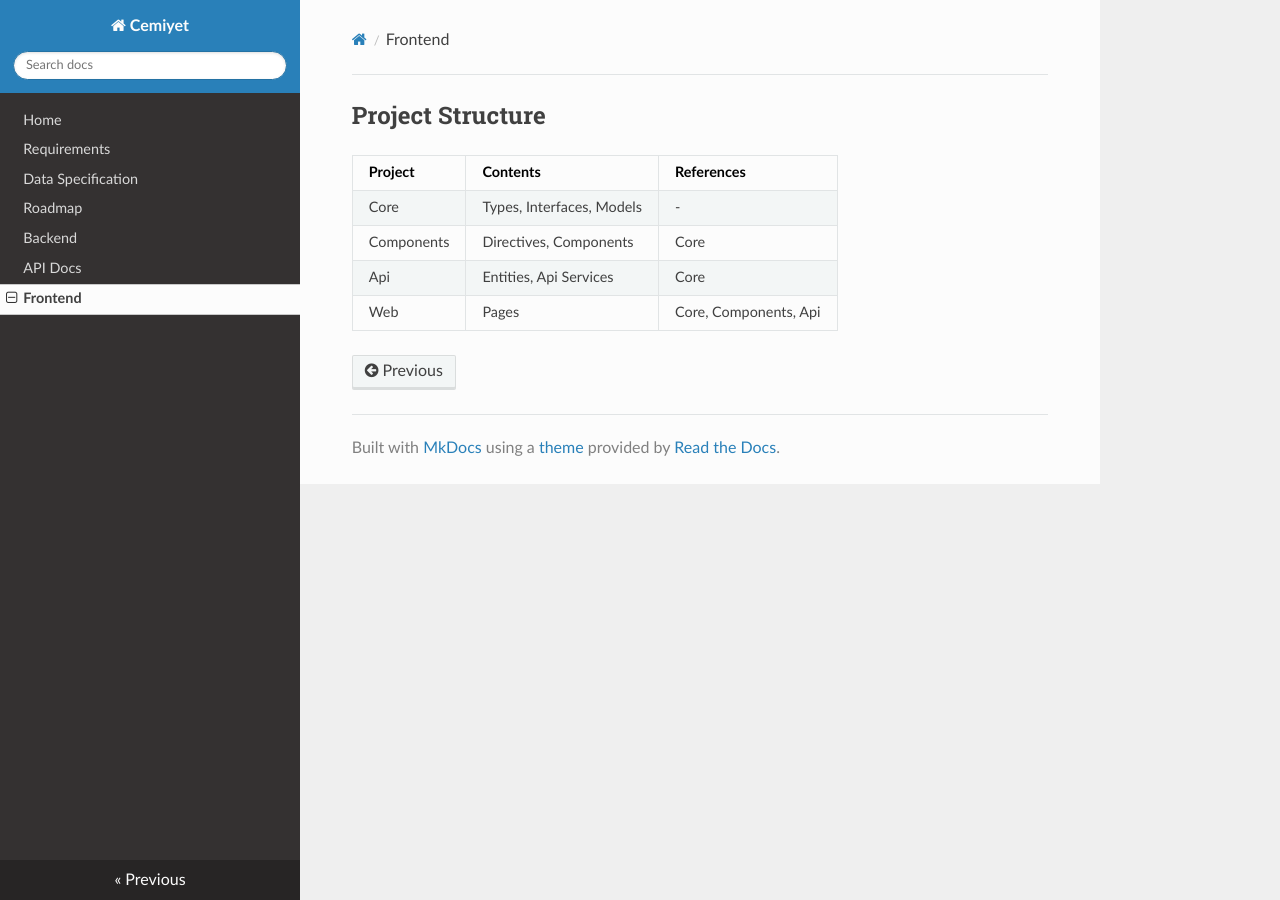
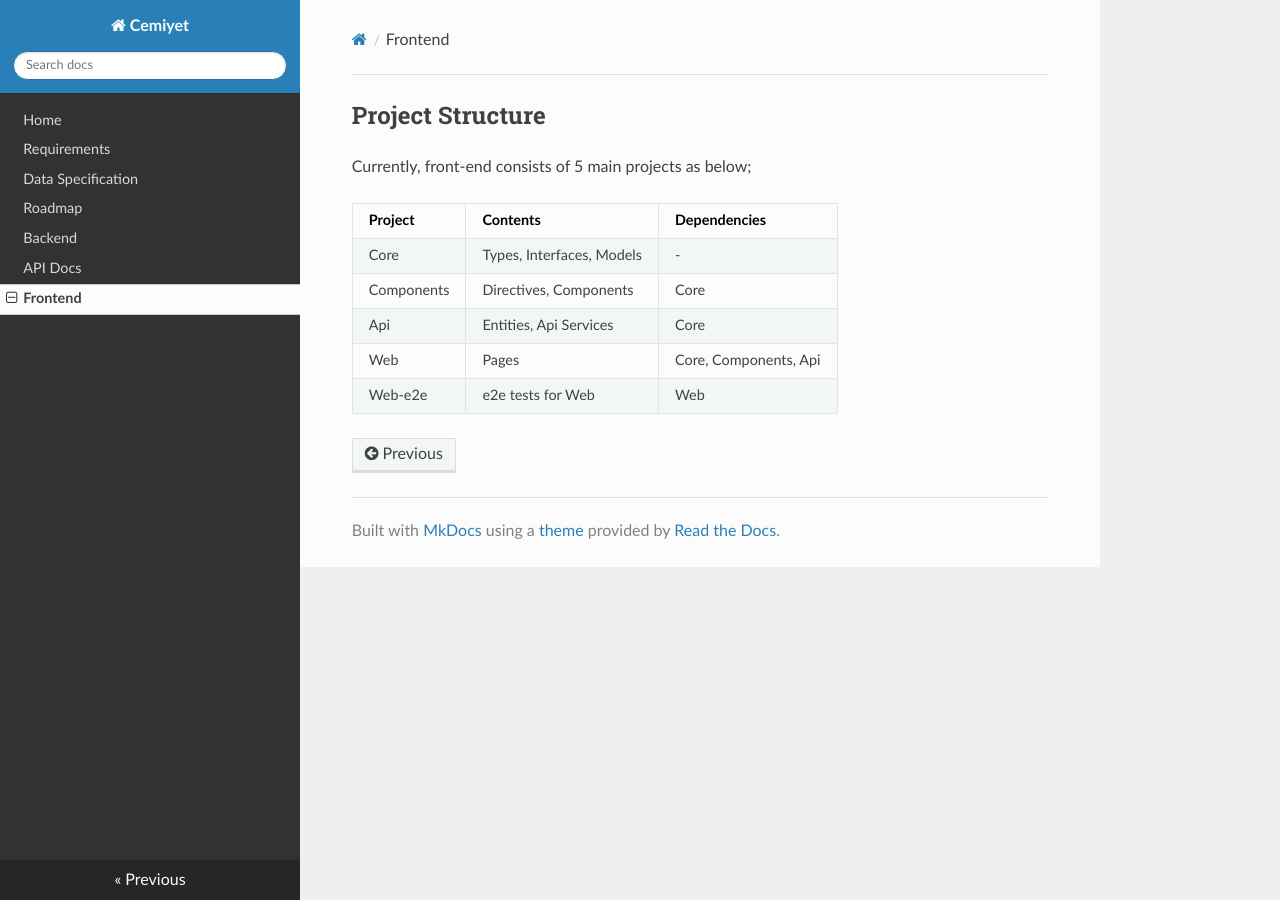
Before and after one commit to cemiyet/docs, an MkDocs documentation site: the page built from docs/front-end.md, in a window 1280 px wide. Built offline with MkDocs 1.6.1, drawn with Linux system fonts in a browser that asks for light colours; nearby versions of some CDN libraries.

Commit message:
updated project structure.

```diff
--- a/docs/front-end.md
+++ b/docs/front-end.md
@@ -1,8 +1,11 @@
 ## Project Structure
 
-| Project | Contents | References |
+Currently, front-end consists of 5 main projects as below;
+
+| Project | Contents | Dependencies |
 |--|--|--|
 | Core | Types, Interfaces, Models | - |
 | Components | Directives, Components | Core |
 | Api | Entities, Api Services | Core |
 | Web | Pages | Core, Components, Api |
+| Web-e2e | e2e tests for Web | Web |
```
